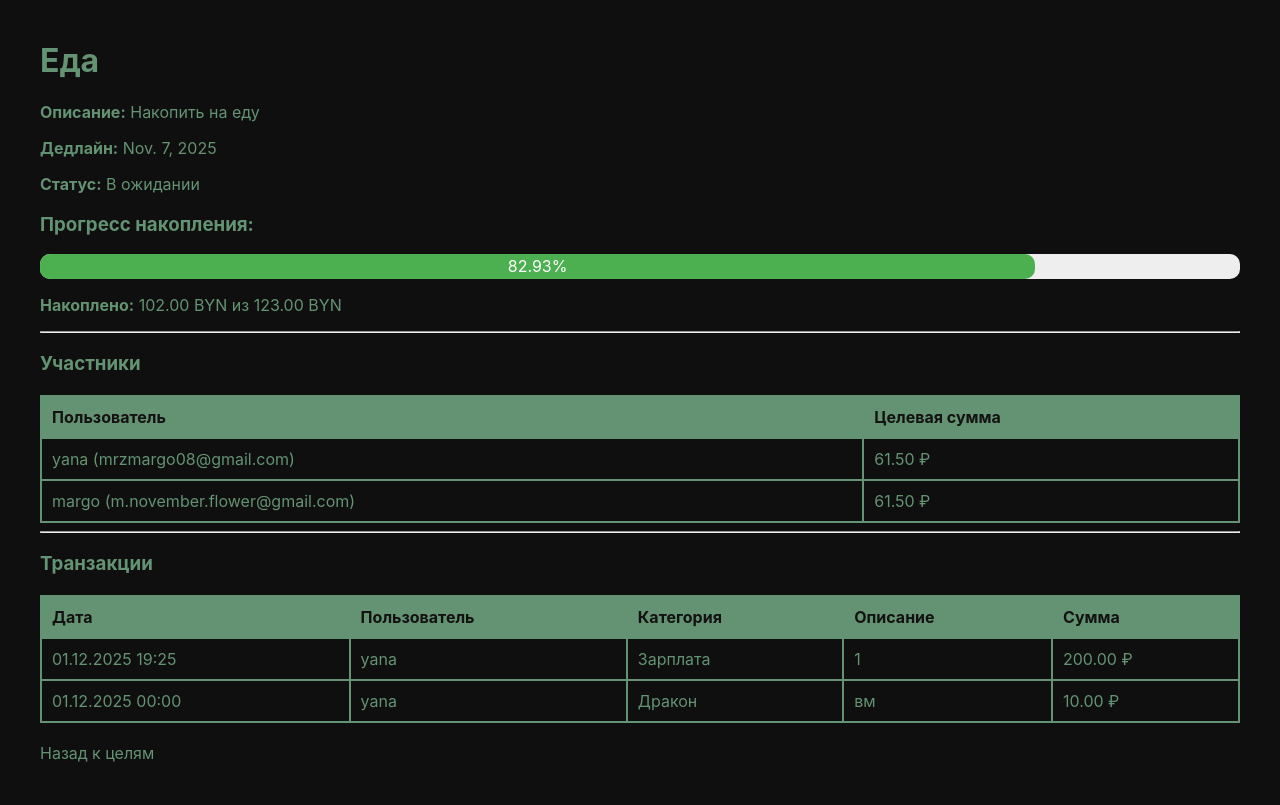
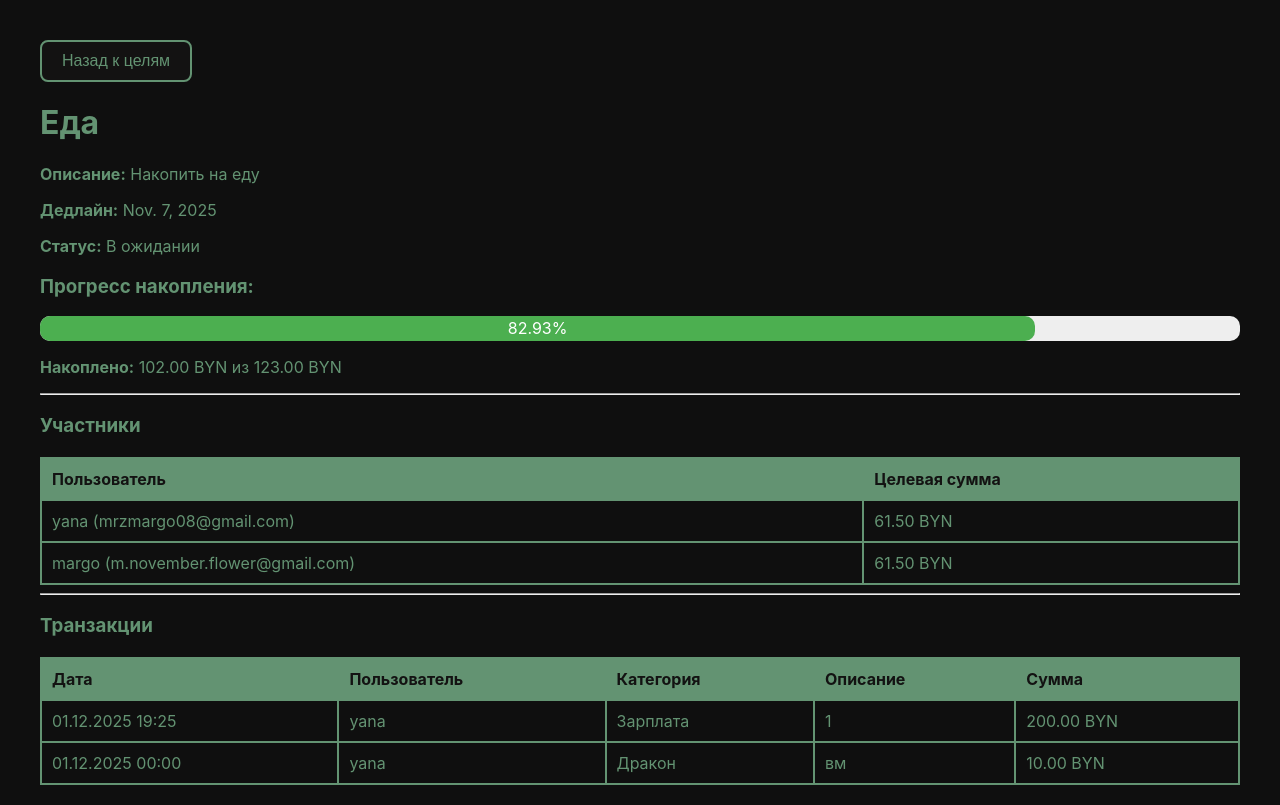
Before and after one commit to PurpleNoneDeep/Diplom_dragonPurse, a Django app: page /goals/2/ in a window 1280 px wide. Shown: the part 72-877 px from the top of the page. Before the commit the page ends 834 px from the top, so only its background shows below. Run offline with Django 5.2, Linux system fonts and the light colour scheme; a user stored in the database is signed in; data comes from the database, SQL or seed files in the repository; both versions use the stored data as it was after the commit.

Commit message:
final category

```diff
--- a/dragonpurse/accounts/admin.py
+++ b/dragonpurse/accounts/admin.py
@@ -2,6 +2,7 @@ from django.contrib import admin
 from .models import Notification, Category, Transaction
 from django.contrib import admin
 from .models import Settings, Analytics, Dragon, Wishlist, PlannedExpense, Goal, UserGoal
+
 
 @admin.register(Settings)
 class SettingsAdmin(admin.ModelAdmin):
--- a/dragonpurse/accounts/templates/accounts/goal_detail.html
+++ b/dragonpurse/accounts/templates/accounts/goal_detail.html
@@ -1,5 +1,8 @@
 {% extends "accounts/base.html" %}
 {% block content %}
+<div style="margin-top:20px;">
+  <a href="{% url 'goals_list' %}" class="button"><button>Назад к целям</button></a>
+</div>
 <h1>{{ goal.name }}</h1>
 
 <p><strong>Описание:</strong> {{ goal.description }}</p>
@@ -28,7 +31,7 @@
     {% for p in participants %}
     <tr>
       <td>{{ p.user.username }} ({{ p.user.email }})</td>
-      <td>{{ p.amount|floatformat:2 }} ₽</td>
+      <td>{{ p.amount|floatformat:2 }} BYN</td>
     </tr>
     {% endfor %}
   </tbody>
@@ -58,7 +61,7 @@
     Без категории
 {% endif %}</td>
       <td>{{ t.description }}</td>
-      <td>{{ t.amount|floatformat:2 }} ₽</td>
+      <td>{{ t.amount|floatformat:2 }} BYN</td>
     </tr>
     {% empty %}
     <tr>
@@ -68,7 +71,5 @@
   </tbody>
 </table>
 
-<div style="margin-top:20px;">
-  <a href="{% url 'goals_list' %}" class="button">Назад к целям</a>
-</div>
+
 {% endblock %}
--- a/dragonpurse/accounts/templates/accounts/goals_list.html
+++ b/dragonpurse/accounts/templates/accounts/goals_list.html
@@ -9,7 +9,7 @@
   <h2>{{ g.name }}</h2>
   <p>{{ g.description }}</p>
   <p>Дедлайн: {{ g.deadline }}</p>
-  <p>Цель: {{ g.amount }} ₽ | Накоплено: {{ g.saved }} BYN</p>
+  <p>Цель: {{ g.amount }} BYN | Накоплено: {{ g.saved }} BYN</p>
   <p>Статус: {{ g.status }}</p>
   <div style="background:#ddd; border-radius:10px; height:20px; margin-bottom:10px;">
       <div style="width:{{ g.percent }}%; background-color:{{ g.color }}; height:100%; border-radius:10px; text-align:center; color:white; font-size:12px;">
--- a/dragonpurse/accounts/views.py
+++ b/dragonpurse/accounts/views.py
@@ -491,19 +491,19 @@ def goal_delete(request, goal_id):
 def goal_detail(request, goal_id):
     goal = get_object_or_404(Goal, id=goal_id)
 
-    # Все участники этой цели
     participants = UserGoal.objects.filter(goal=goal).select_related('user')
-
-    # Общие суммы
     total_goal_amount = sum((p.amount for p in participants), Decimal('0'))
     total_saved = sum((p.saved for p in participants), Decimal('0'))
 
-    # Рассчёт общего процента выполнения
     percent = 0
     if total_goal_amount > 0:
         percent = (total_saved / total_goal_amount * 100).quantize(Decimal('0.01'))
 
-    # Все транзакции, относящиеся к этой цели
+    # Проверка и обновление статуса
+    if total_saved >= total_goal_amount:
+        goal.status = 'completed'
+        goal.save()
+
     transactions = Transaction.objects.filter(goal=goal).select_related('user', 'category').order_by('-date')
 
     return render(request, 'accounts/goal_detail.html', {
```
Also changed, not shown: dragonpurse/db.sqlite3.
